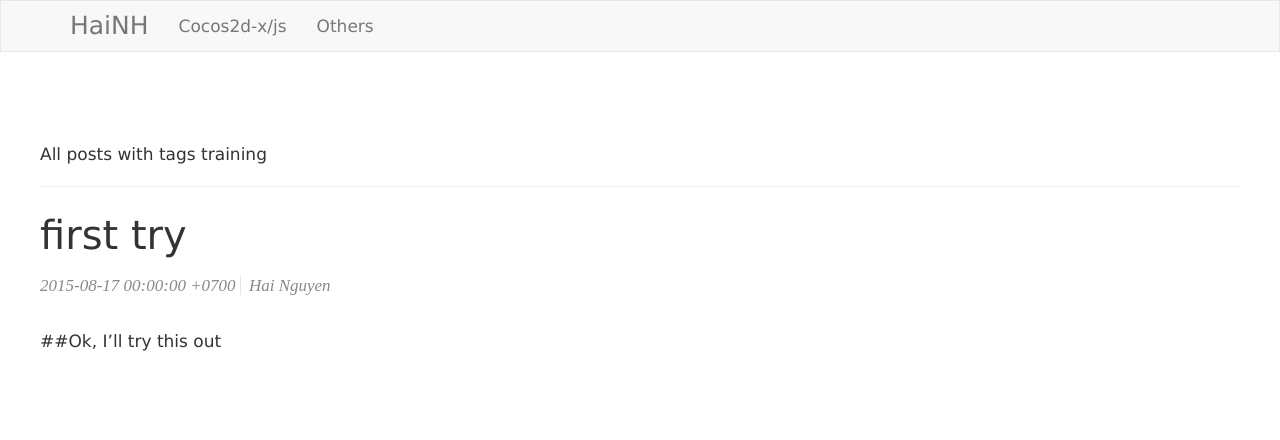
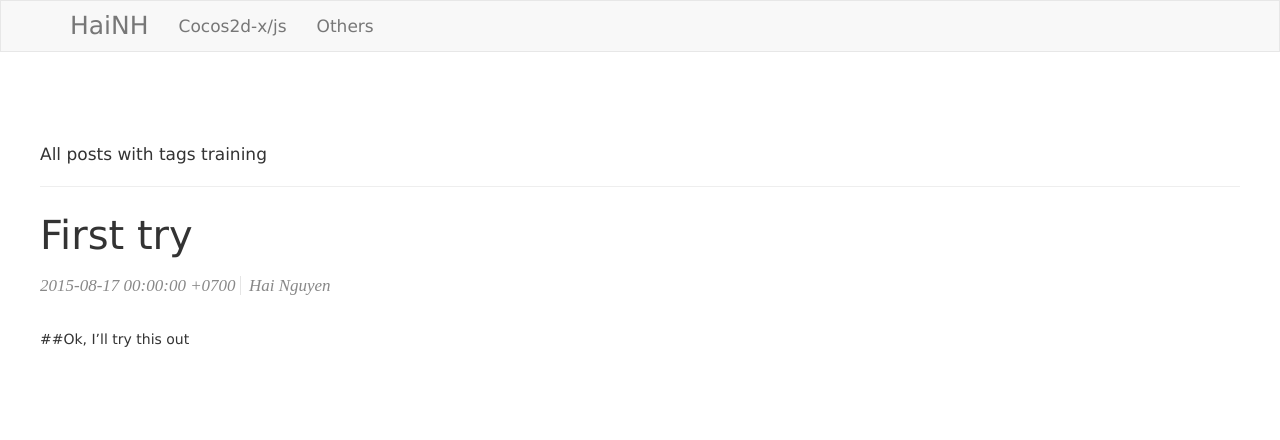
Before and after one commit to hainh/hainh.github.io, a Jekyll site: the page built from tags/training.html, in a window 1280 px wide. Shown: the top 440 px of the page. Built offline with Jekyll 4.4.1, drawn with Linux system fonts in a browser that asks for light colours; nearby versions of some CDN libraries.

Commit message:
- Test 4

```diff
--- a/_layouts/category-index.html
+++ b/_layouts/category-index.html
@@ -3,7 +3,7 @@ layout: barebones
 ---
 		<div class="row" des="Index of all posts">
 			<div class="row">
-				<p class="introduction">{{ page.description}}</p>
+				<p class="introduction">{{ page.description }}</p>
 			</div>
 			<div class="row">
 				<div class="toc">All posts in <span class="label label-success">{{page.catname}}</span></div>
@@ -26,7 +26,7 @@ layout: barebones
 								<span class="time">{{ post.date | "%b %d, %Y"}}</span><span class="vert-separator"></span>
 								<span class="author">{{ site.data.authors[post.author].fullname }}</span>
 							</div>
-							<p class="excerpt">{{ post.excerpt }}</p>
+							<p class="excerpt">{{ post.excerpt | strip_html }}</p>
 						</div>
 					{% endfor %}
 				</div>
@@ -45,7 +45,7 @@ layout: barebones
 								<span class="time">{{ post.date | "%b %d, %Y"}}</span><span class="vert-separator"></span>
 								<span class="author">{{ site.data.authors[post.author].fullname }}</span>
 							</div>
-							<p class="excerpt">{{ post.excerpt }}</p>
+							<p class="excerpt">{{ post.excerpt | strip_html }}</p>
 						</div>
 					{% endfor %}
 				</div>
--- a/_layouts/index.html
+++ b/_layouts/index.html
@@ -26,7 +26,7 @@ layout: barebones
 								<span class="time">{{ post.date | "%b %d, %Y"}}</span><span class="vert-separator"></span>
 								<span class="author">{{ site.data.authors[post.author].fullname }}</span>
 							</div>
-							<p class="excerpt">{{ post.excerpt }}</p>
+							<p class="excerpt">{{ post.excerpt | strip_html }}</p>
 						</div>
 					{% endfor %}
 				</div>
@@ -45,7 +45,7 @@ layout: barebones
 								<span class="time">{{ post.date | "%b %d, %Y"}}</span><span class="vert-separator"></span>
 								<span class="author">{{ site.data.authors[post.author].fullname }}</span>
 							</div>
-							<p class="excerpt">{{ post.excerpt }}</p>
+							<p class="excerpt">{{ post.excerpt | strip_html }}</p>
 						</div>
 					{% endfor %}
 				</div>
--- a/_layouts/mytemplate.html
+++ b/_layouts/mytemplate.html
@@ -125,7 +125,7 @@ body {
 				<div class="col-xs-12 col-sm-12 col-lg-6 col-md-6">
 					{% assign i = 1 %}
 					{% for post in site.posts %}
-						{% increase i %}
+						{% assign i = i | plus: 1 %}
 						{% assign ii = i | modulo: 2 %}
 						{% if ii == 1 %}
 							{% continue %}
@@ -144,7 +144,7 @@ body {
 				<div class="col-xs-12 col-sm-12 col-lg-6 col-md-6">
 					{% assign i = 1 %}
 					{% for post in site.posts %}
-						{% increase i %}
+						{% assign i = i | plus: 1 %}
 						{% assign ii = i | modulo: 2 %}
 						{% if ii == 0 %}
 							{% continue %}
--- a/_layouts/tag-index.html
+++ b/_layouts/tag-index.html
@@ -3,7 +3,7 @@ layout: barebones
 ---
 		<div class="row" des="Index of all posts">
 			<div class="row">
-				<p class="introduction">{{ page.description}}</p>
+				<p class="introduction">{{ page.description }}</p>
 			</div>
 			<div class="row">
 				<div class="toc">All posts with tags <span class="label label-warning"></span>{{ page.tagname }}</div>
@@ -21,12 +21,12 @@ layout: barebones
 							{% continue %}
 						{% endif %}
 						<div class="row post-excerpt">
-							<p class="title">{{ post.title }}</p>
+							<p class="title">{{ post.title | capitalize }}</p>
 							<div class="meta-data-post">
 								<span class="time">{{ post.date | "%b %d, %Y"}}</span><span class="vert-separator"></span>
 								<span class="author">{{ site.data.authors[post.author].fullname }}</span>
 							</div>
-							<p class="excerpt">{{ post.excerpt }}</p>
+							<p class="excerpt">{{ post.excerpt | strip_html }}</p>
 						</div>
 					{% endfor %}
 				</div>
@@ -45,7 +45,7 @@ layout: barebones
 								<span class="time">{{ post.date | "%b %d, %Y"}}</span><span class="vert-separator"></span>
 								<span class="author">{{ site.data.authors[post.author].fullname }}</span>
 							</div>
-							<p class="excerpt">{{ post.excerpt }}</p>
+							<p class="excerpt">{{ post.excerpt | strip_html }}</p>
 						</div>
 					{% endfor %}
 				</div>
```
